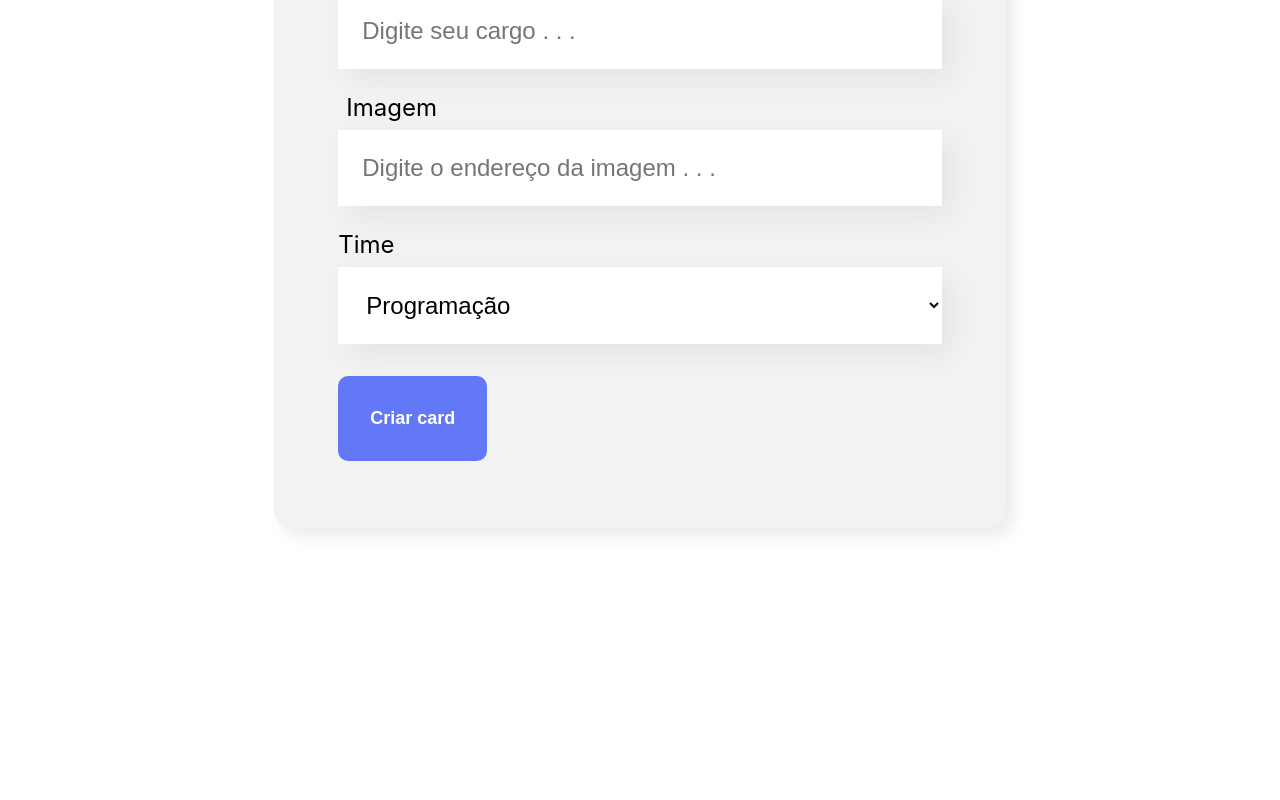
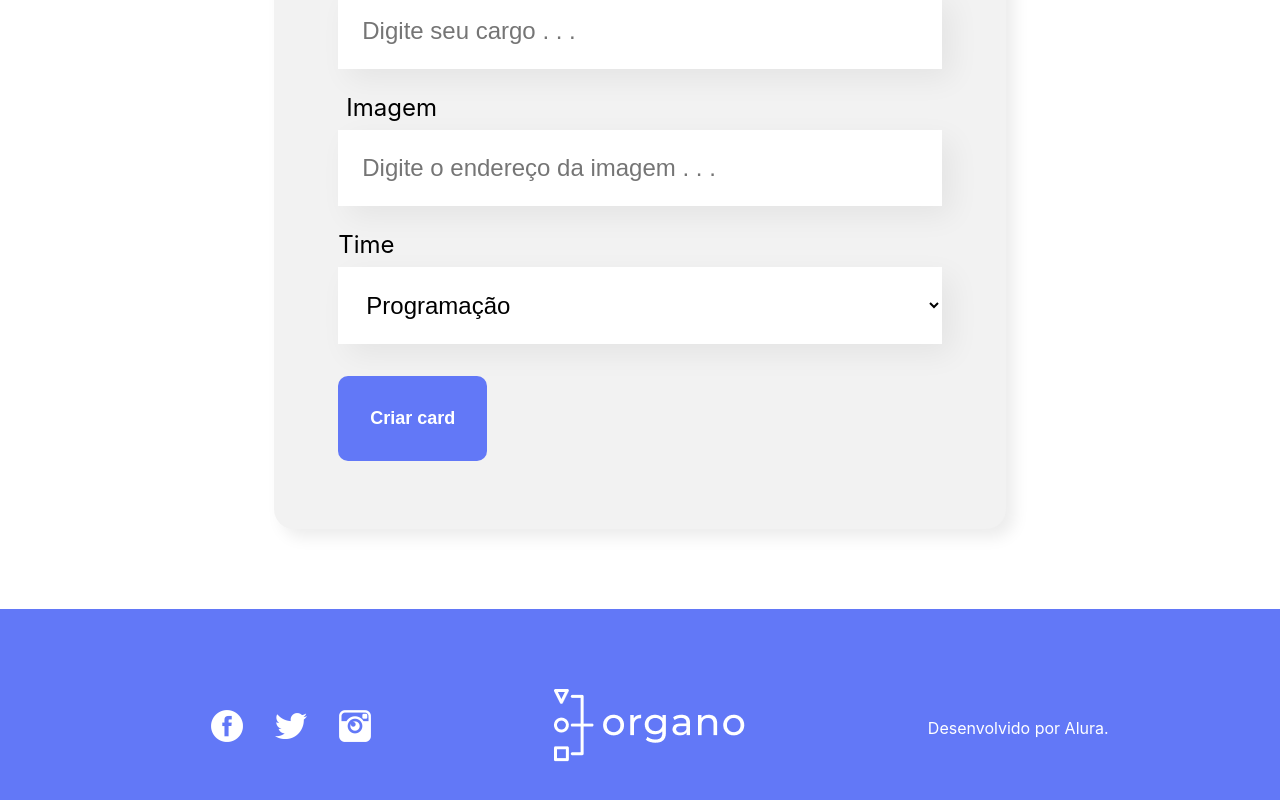
Before and after one commit to ElivanLimaJunior/Organo-React, a React (Create React App) app in the folder organo/: page / in a window 1280 px wide. Shown: the part 868-1668 px from the top of the page. Before the commit the page ends 1477 px from the top, so only its background shows below. Built offline with nearby package versions, Linux system fonts and the light colour scheme.

Commit message:
Para finalizar fiz o nosso rodapé
Nessa aula, você aprendeu como:

Manipular e transformar arrays de objetos;
Filtrar itens de um array;
Renderização condicional.

```diff
--- a/organo/src/App.js
+++ b/organo/src/App.js
@@ -1,6 +1,7 @@
 import { useState } from 'react';
 import Banner from './Componentes/Banner/';
 import { Formulario } from './Componentes/Formulário';
+import { Rodape } from './Componentes/Rodape';
 import { Time } from './Componentes/Time';
 
 function App() {
@@ -62,6 +63,9 @@
         corSecundaria={time.corSecundaria}
         colaboradores={colaboradores.filter(colaborador => colaborador.time === time.nome)}
        />)}
+
+        <Rodape />
+
     </div>
   )
 }
--- /dev/null
+++ b/organo/src/Componentes/Rodape/Rodape.css
@@ -0,0 +1,16 @@
+.Rodape {
+    background-color: #6278F7;
+    padding: 80px;
+    display: flex;
+    justify-content: space-around;
+    align-items: center;
+}
+
+.Rodape ul {
+    display: flex;
+    gap: 32px;
+}
+
+.Rodape div p {
+    color: white;
+}
--- /dev/null
+++ b/organo/src/Componentes/Rodape/index.jsx
@@ -0,0 +1,25 @@
+import './Rodape.css'
+
+export const Rodape = () => {
+    return (
+        <footer className='Rodape'>
+            <ul>
+                <a href="#">
+                    <img src="/imagens/facebook.png" alt="Facebook" />
+                </a>
+                <a href="#">
+                    <img src="/imagens/tw.png" alt="Twiter" />
+                </a>
+                <a href="#">
+                    <img src="/imagens/ig.png" alt="Instagram" />
+                </a>
+            </ul>
+            <div>
+                <img src="/imagens/logo.png" alt="Logo" />
+            </div>
+            <div>
+                <p>Desenvolvido por Alura.</p>
+            </div>
+        </footer>
+    )
+}
```
Also changed, not shown: organo/public/imagens/facebook.png (renamed from organo/public/imagens/fb.png).
